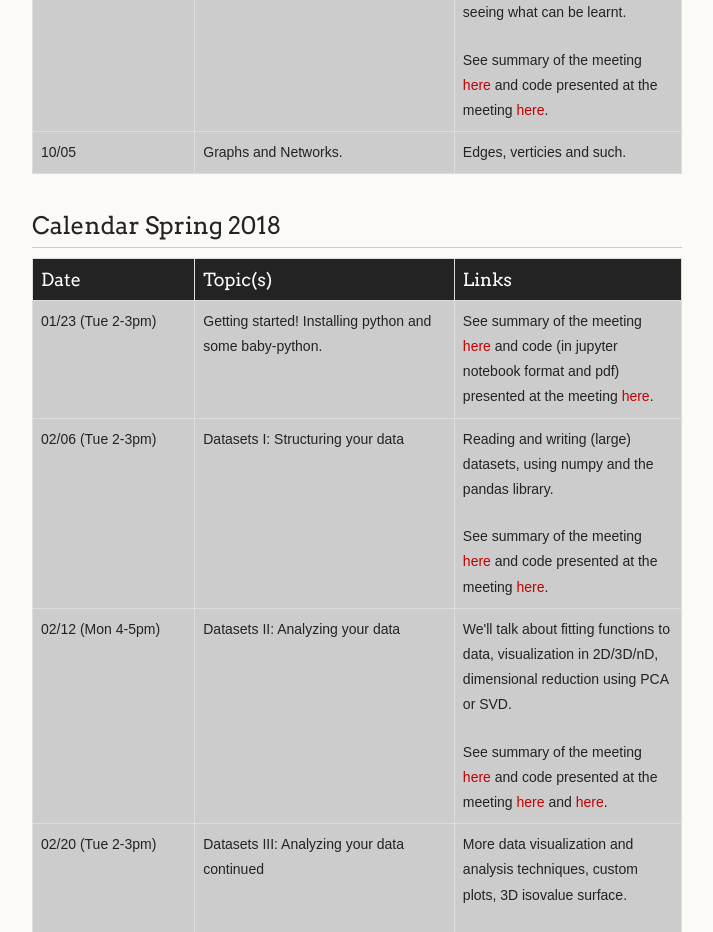
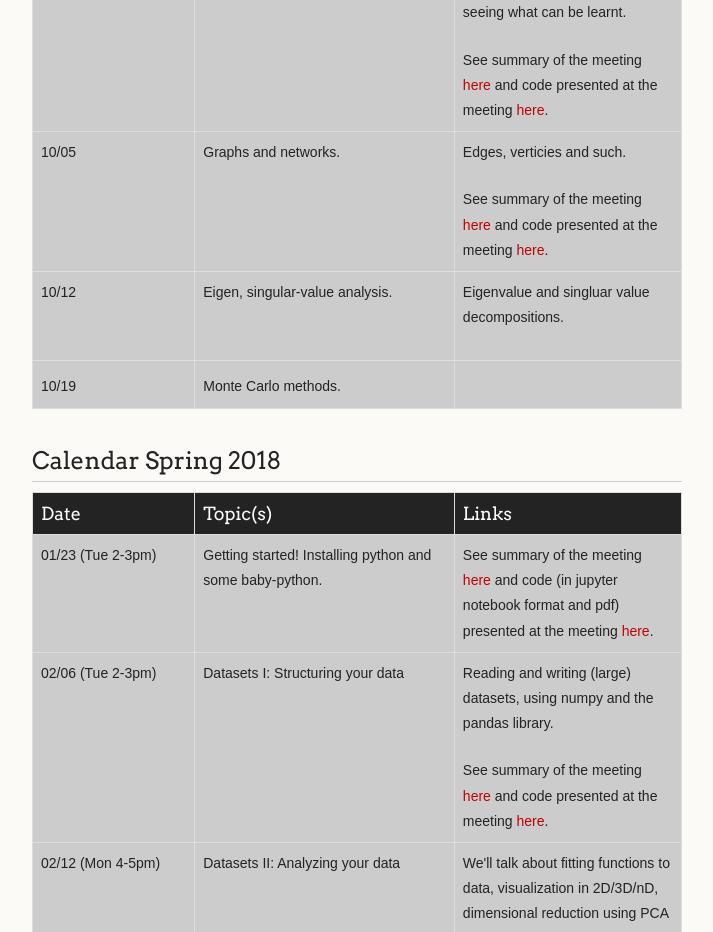
Before and after one commit to prickly-pythons/prickly-pythons.github.io, a plain HTML site: page index.html in a window 1280 px wide. Shown: the part 2460-3392 px from the top of the page, without its empty margins (278-991 px from the left). Drawn offline with Linux system fonts and the light colour scheme.

Commit message:
Updated index

```diff
--- a/index.html
+++ b/index.html
@@ -119,8 +119,26 @@ tr:nth-child(even){background-color: #dddddd;}
       See summary of the meeting <a href="https://github.com/prickly-pythons/prickly-pythons/blob/master/meeting-docs/2018_fall/20180928_3_FT.md">here</a> and code presented at the meeting <a href="https://github.com/prickly-pythons/prickly-pythons/blob/master/code_from_meetings/signal_processing/Fourier%20Transforms.ipynb">here</a>.</td>
   </tr>
     <td>10/05 </td>
-    <td>Graphs and Networks.</td>
-    <td>Edges, verticies and such.</td>
+    <td>Graphs and networks.</td>
+    <td>Edges, verticies and such.
+    </p>
+      See summary of the meeting <a href="https://github.com/prickly-pythons/prickly-pythons/blob/master/meeting-docs/2018_fall/20181005_4_graphs.md">here</a> and code presented at the meeting <a href="https://github.com/prickly-pythons/prickly-pythons/blob/master/code_from_meetings/graphs_and_networks/Graphs%20and%20Networks.ipynb">here</a>.</td>
+  </td>
+  </tr>
+    <td>10/12 </td>
+    <td>Eigen, singular-value analysis.</td>
+    <td> Eigenvalue and singluar value decompositions.
+    </p>
+
+
+    </td>
+  </tr>
+     <td>10/19 </td>
+    <td>Monte Carlo methods.</td>
+    <td>
+    </p>
+
+    </td>
   </tr>
 </table>
 </body>
```
